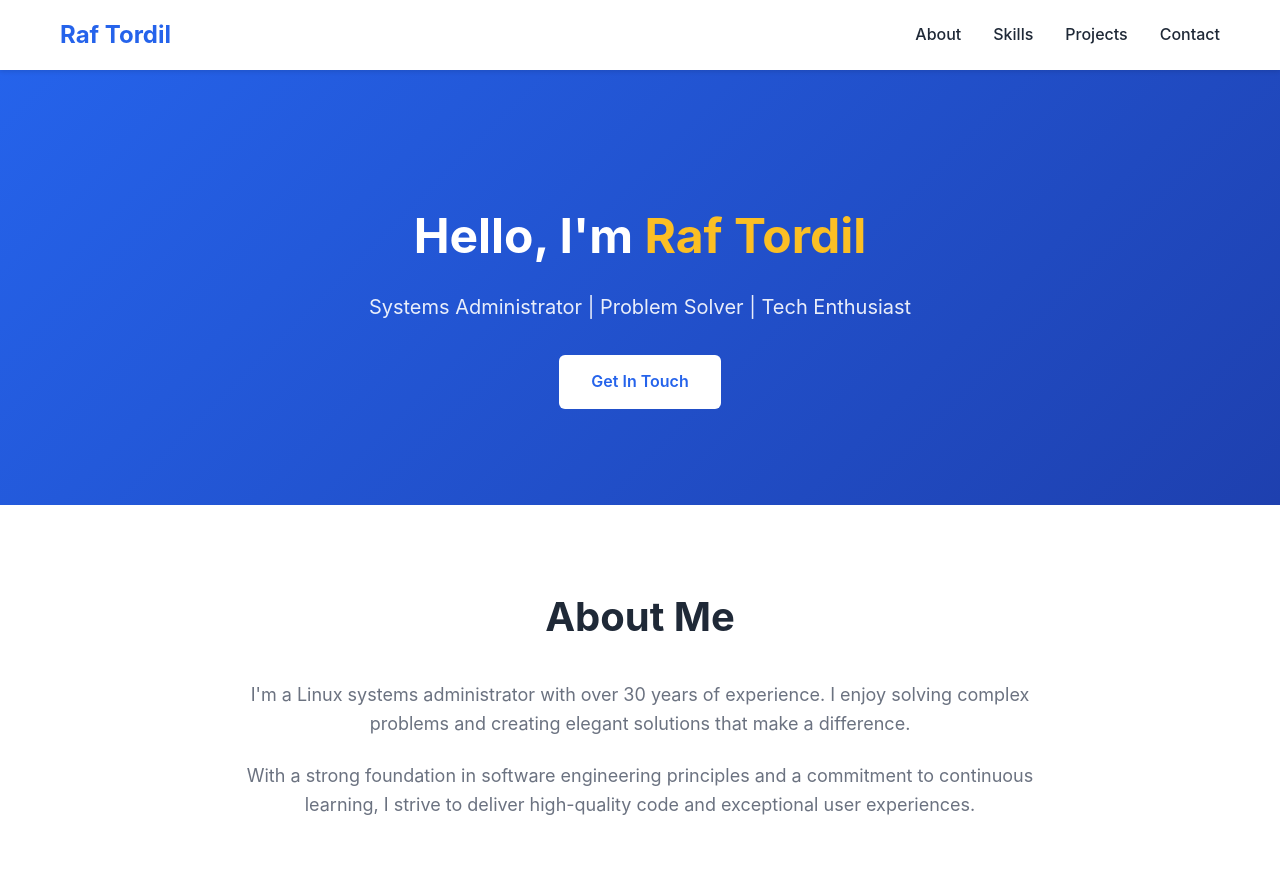
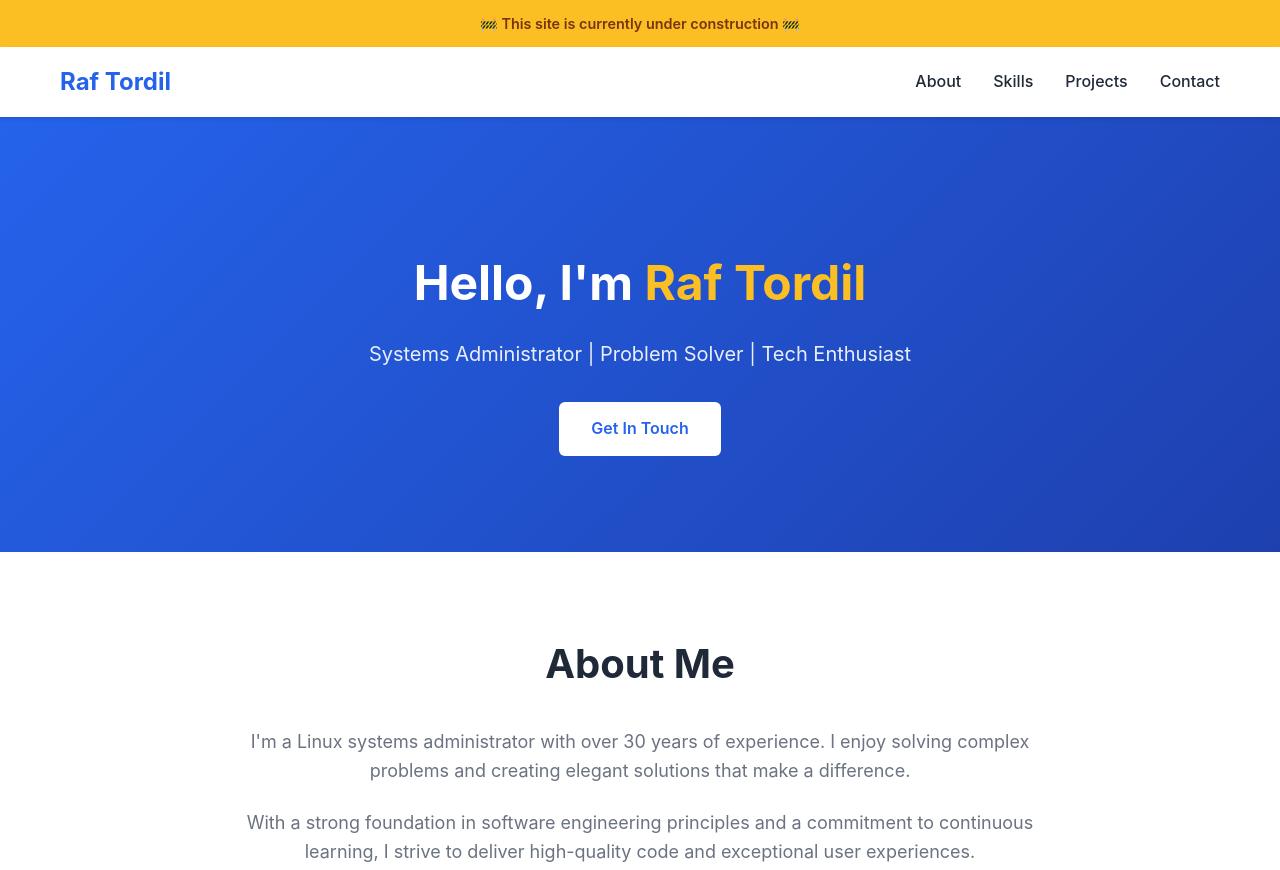
Before and after one commit to boilerflip/boilerflip.github.io, a plain HTML site: page index.html in a window 1280 px wide. Shown: the top 870 px of the page. Drawn offline with Linux system fonts and the light colour scheme.

Commit message:
Added work in progress banner

```diff
--- a/index.html
+++ b/index.html
@@ -8,6 +8,9 @@
     <link rel="stylesheet" href="styles.css">
 </head>
 <body>
+    <div class="wip-banner">
+        <p>🚧 This site is currently under construction 🚧</p>
+    </div>
     <nav class="navbar">
         <div class="container">
             <div class="nav-brand">Raf Tordil</div>
--- a/styles.css
+++ b/styles.css
@@ -18,6 +18,16 @@ body {
     font-family: -apple-system, BlinkMacSystemFont, 'Segoe UI', Roboto, Oxygen, Ubuntu, Cantarell, sans-serif;
     line-height: 1.6;
     color: var(--text-dark);
+}
+
+/* Work in Progress Banner */
+.wip-banner {
+    background: #fbbf24;
+    color: #78350f;
+    text-align: center;
+    padding: 0.75rem;
+    font-weight: 600;
+    font-size: 0.9rem;
 }
 
 .container {
```
